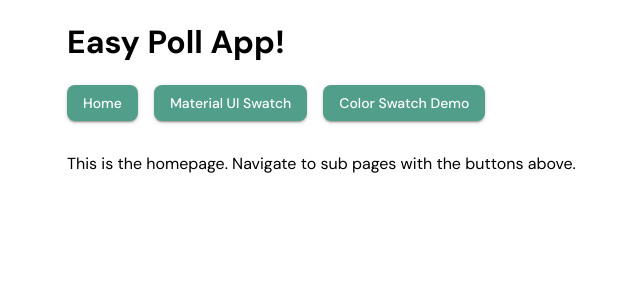
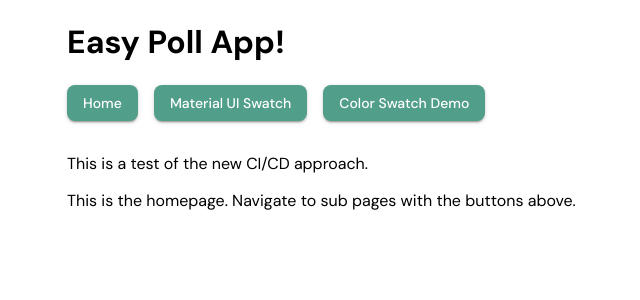
Before and after one commit to jaohara/easily-poll-students, a React (Create React App) app: page / in a window 1280 px wide. Shown: the top 300 px of the page, without its empty margins (61-701 px from the left). Built offline with nearby package versions, Linux system fonts and the light colour scheme; what @aws-amplify/api would draw is missing.

Commit message:
Testing new github actions approach

```diff
--- a/src/App.js
+++ b/src/App.js
@@ -29,6 +29,8 @@ function App() {
           <h1>Easy Poll App!</h1>
           <NavBar />
 
+          <p>This is a test of the new CI/CD approach.</p>
+
           <Routes>
             {
               routes.map((route, index) => (
```
